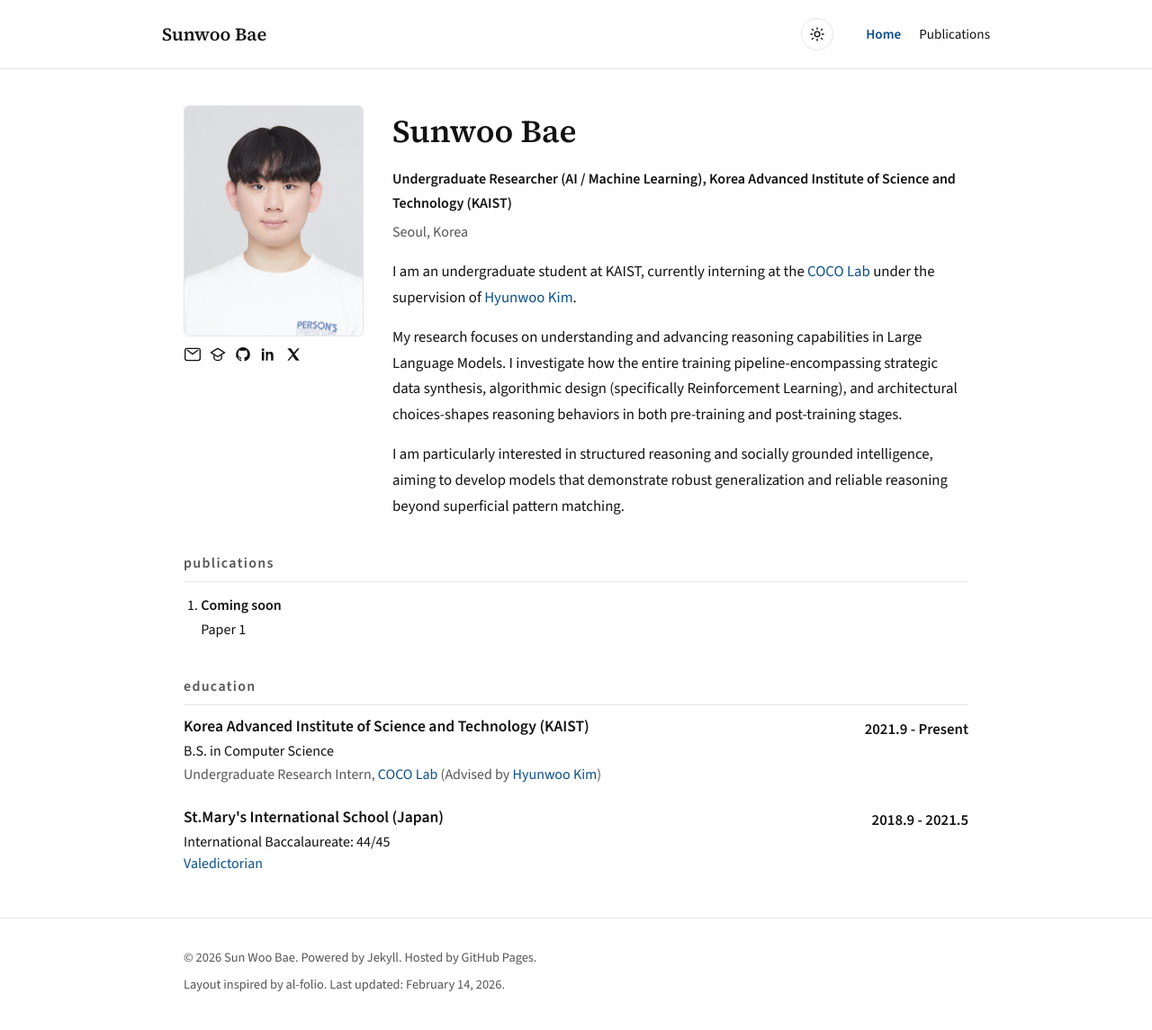
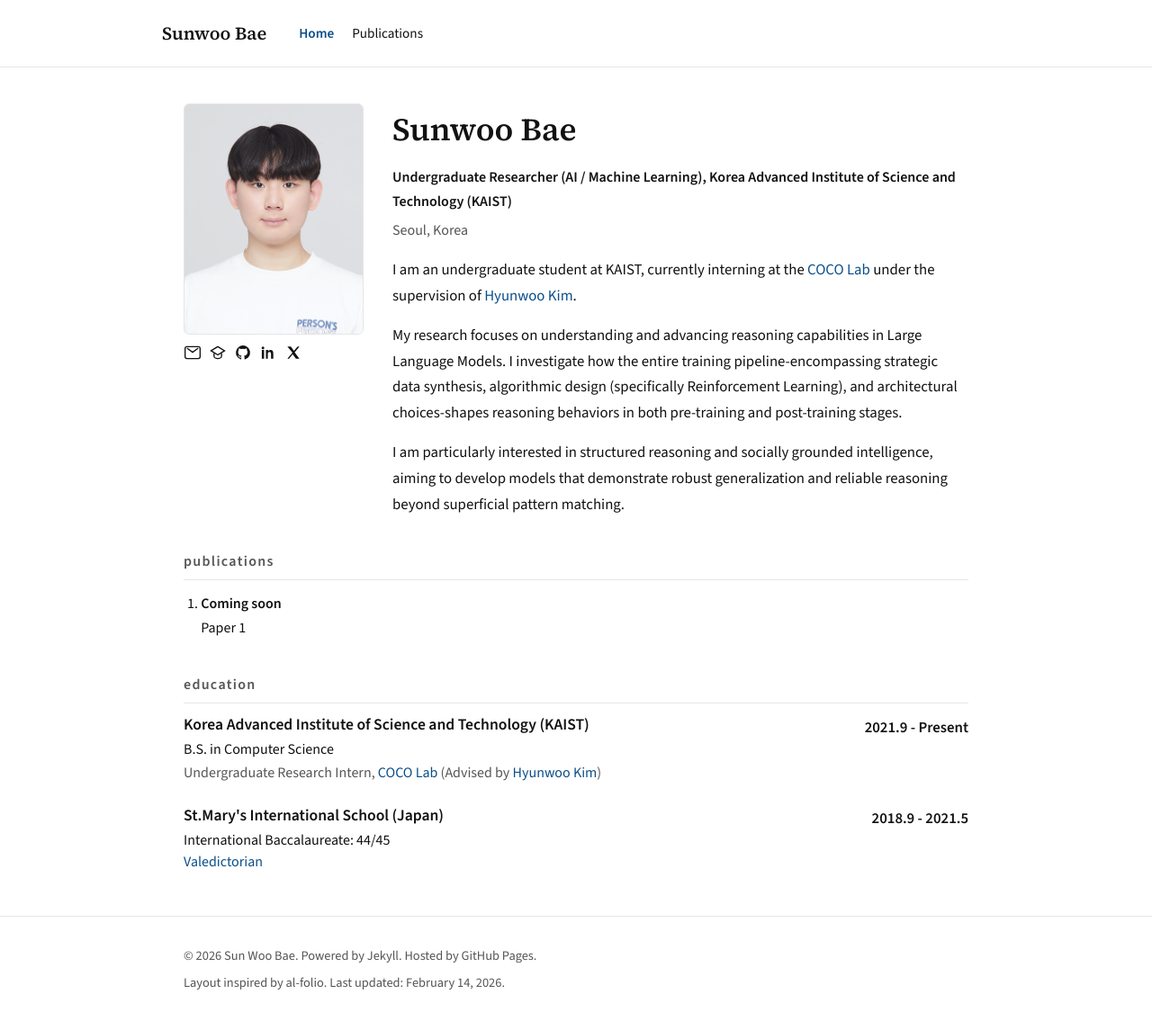
Before and after one commit to sunwoo02/sunwoo02.github.io, a Jekyll site: the page built from index.md, in a window 1280 px wide. Shown: the whole page at 90% size. Built offline with Jekyll 4.4.1, drawn with Linux system fonts in a browser that asks for light colours.

Commit message:
Remove theme toggle button from header
Removed theme toggle button and its SVG icons from header.

```diff
--- a/_includes/header.html
+++ b/_includes/header.html
@@ -5,16 +5,6 @@
     <input type="checkbox" id="nav-toggle" class="nav-toggle" aria-label="Toggle navigation">
     <label for="nav-toggle" class="nav-toggle-label">Menu</label>
 
-    <button id="theme-toggle" class="theme-toggle" type="button" aria-pressed="false" aria-label="Switch to dark mode">
-      <svg class="icon-sun" viewBox="0 0 24 24" aria-hidden="true">
-        <circle cx="12" cy="12" r="3.75"></circle>
-        <path d="M12 2.5v2.25M12 19.25V21.5M4.57 4.57l1.59 1.59M17.84 17.84l1.59 1.59M2.5 12h2.25M19.25 12h2.25M4.57 19.43l1.59-1.59M17.84 6.16l1.59-1.59"></path>
-      </svg>
-      <svg class="icon-moon" viewBox="0 0 24 24" aria-hidden="true">
-        <path d="M21 12.79A9 9 0 1 1 11.21 3 7 7 0 0 0 21 12.79Z"></path>
-      </svg>
-    </button>
-
     <nav class="site-nav" aria-label="Primary">
       {% include nav.html %}
     </nav>
```
